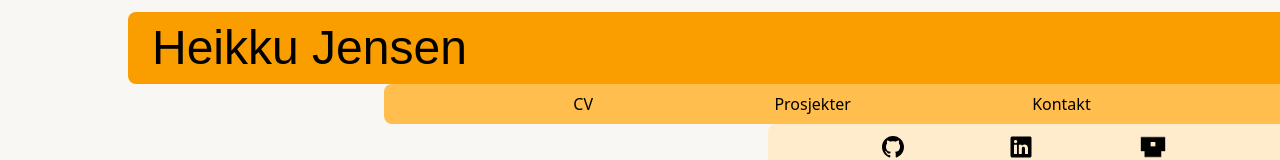
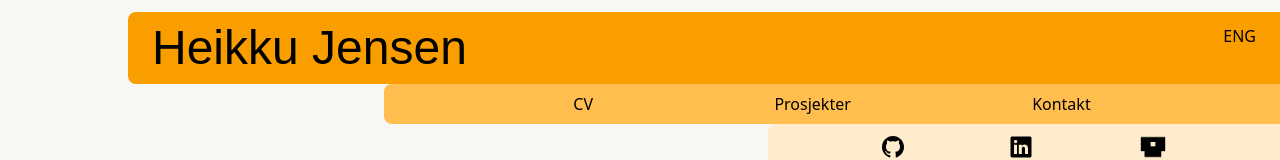
Before and after one commit to heikkuj/portfolio, a Next.js app: page / in a window 1280 px wide. Shown: the top 160 px of the page. Built offline with nearby package versions, Linux system fonts and the light colour scheme; a web font is replaced by a local one.

Commit message:
link for eng added

```diff
--- a/components/header.jsx
+++ b/components/header.jsx
@@ -1,9 +1,11 @@
+import Link from 'next/link'
 import React from 'react'
 
 export default function Header() {
   return (
-    <div className="flex mt-3 py-3 px-6 bg-primary-1 w-[90vw] justify-self-end rounded-l-lg">
+    <div className="flex mt-3 py-3 px-6 bg-primary-1 w-[90vw] justify-between justify-self-end rounded-l-lg">
         <p className="text-5xl font-barcode text-black">Heikku Jensen</p>
+        <Link href='/'><p>ENG</p></Link>
     </div>
   )
 }
```
